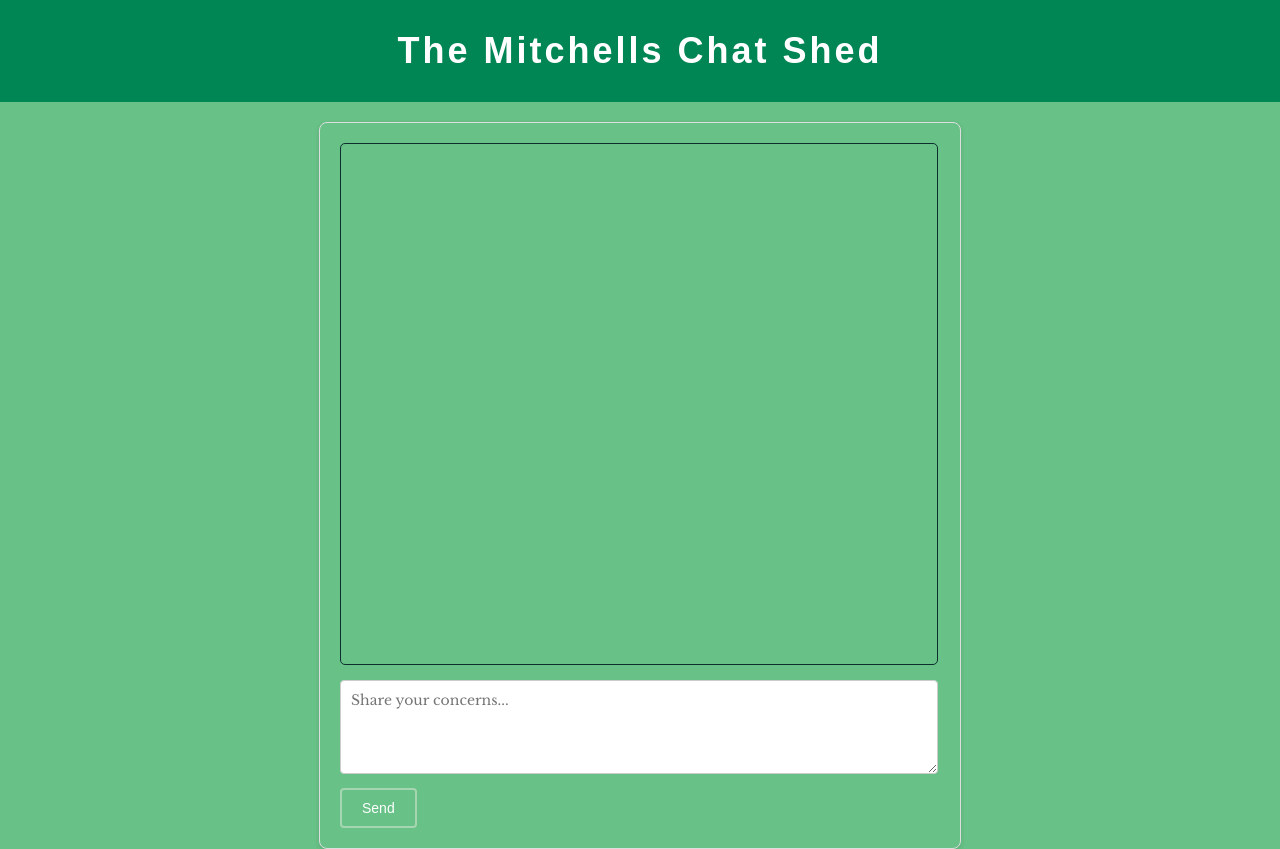
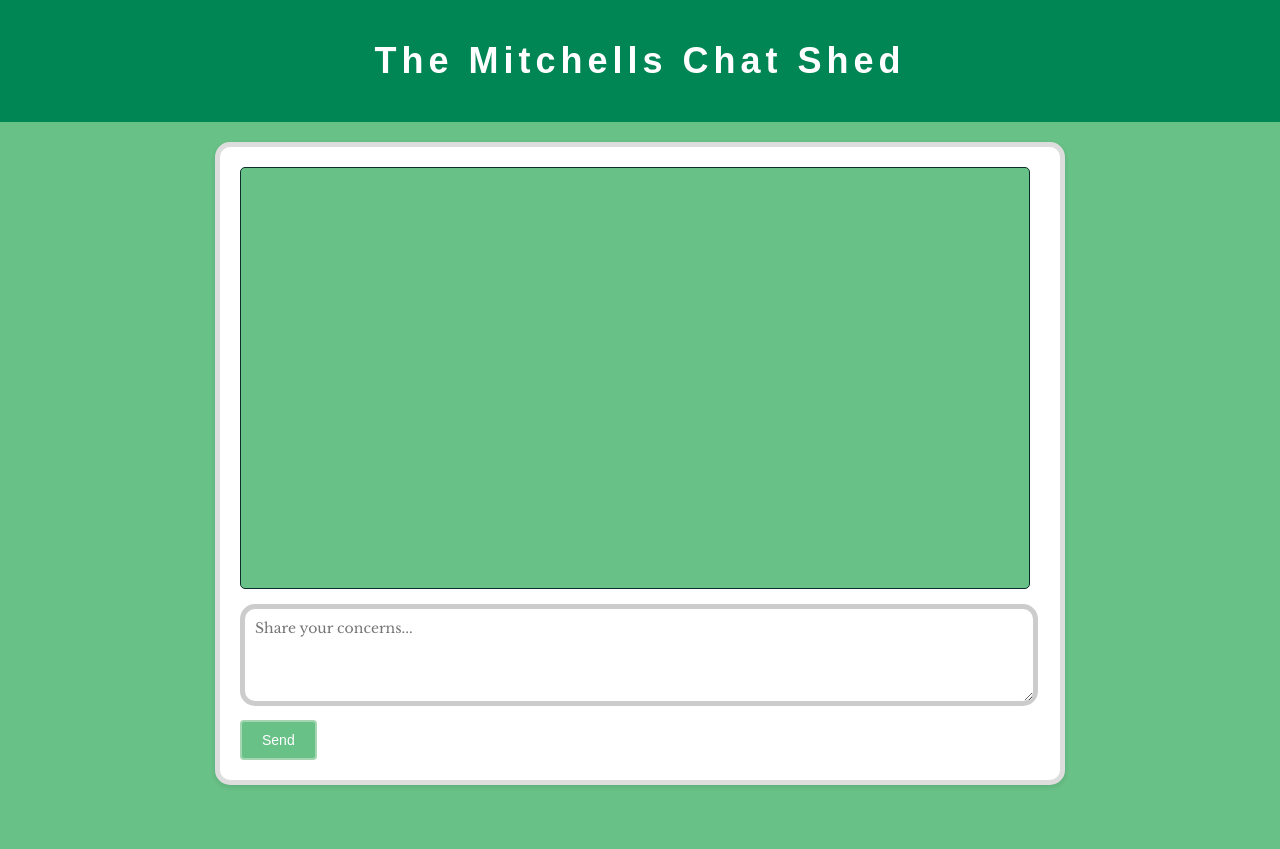
Before and after one commit to mitchellschatshed/Mitchells_ChatBot_New, a website: page index.html in a window 1280 px wide. After the commit the page ends 800 px from the top, so only its background shows below. Drawn offline with nearby package versions, Linux system fonts and the light colour scheme; a web font is replaced by a local one.

Commit message:
Update index.html

```diff
--- a/index.html
+++ b/index.html
@@ -16,22 +16,22 @@
     }
     h1 {
       font-family: 'Pluto Sans', sans-serif;
-      letter-spacing: 3px;
+      letter-spacing: 5px;
       background-color: #008554; /* mid green */
       color: white;
       width: 100%;
       text-align: center;
       margin: 0;
-      padding: 30px 0; /* slightly taller header */
+      padding: 40px 0; /* slightly taller header */
       font-size: 36px; /* bigger font */
     }
     #chat-container {
-      background: #68c187; /* light green */;
-      border: 1px solid #ddd;
-      border-radius: 8px;
+      background: #FFFFFF; /* white */;
+      border: 5px solid #ddd;
+      border-radius: 15px;
       padding: 20px;
       width: 90%;
-      max-width: 600px;
+      max-width: 800px;
       margin-top: 20px;
       box-shadow: 0 2px 5px rgba(0,0,0,0.1);
     }
@@ -39,7 +39,7 @@
       width: 96%;
       border: 1px solid #0c2f2e;
       padding: 10px;
-      height: 500px; /* taller */
+      height: 400px; /* taller */
       overflow-y: auto;
       background: #68c187; /* light green */;
       margin-bottom: 15px;
@@ -49,8 +49,8 @@
     }
     textarea {
       width: 96%;
-      border: 1px solid #ccc;
-      border-radius: 4px;
+      border: 5px solid #ccc;
+      border-radius: 15px;
       padding: 10px;
       font-family: 'Libre Baskerville', serif;
       font-size: 14px;
```
